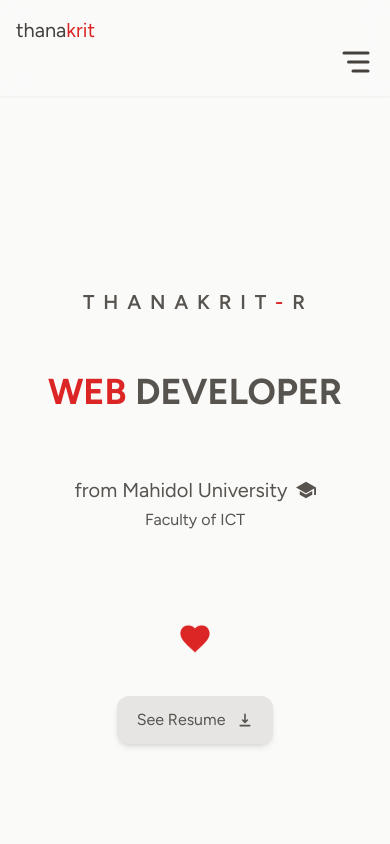
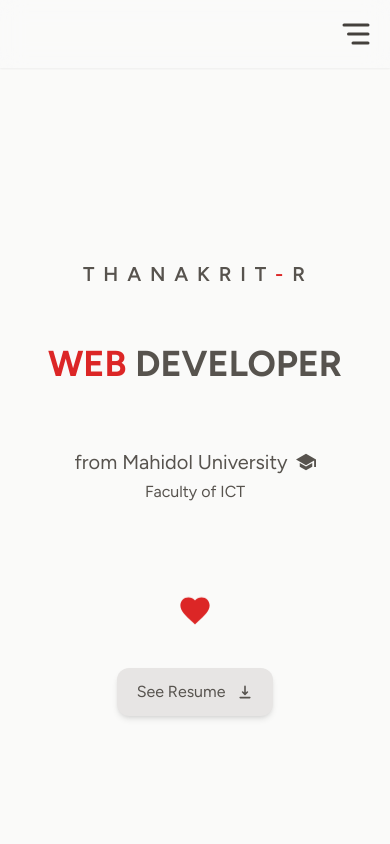
Before and after one commit to octovir/thanaport, a React (Vite) app: page / in a window 390 px wide. Shown: the top 844 px of the page. Built offline with nearby package versions, Linux system fonts and the light colour scheme.

Commit message:
update nav

```diff
--- a/src/components/Navbar.jsx
+++ b/src/components/Navbar.jsx
@@ -55,7 +55,7 @@ function Navbar(){
             className=" z-50 bg-stone-50 na sticky top-0 text-stone-700 bg-opacity-70 backdrop-blur-md lg:p-2 md:p-4 p-4 shadow-sm"
         >
             <div
-                className=" text-xl flex items-center justify-between mx-auto md:px-36 ">
+                className="hidden text-xl md:flex items-center justify-between mx-auto md:px-36 ">
                 <motion.button
                     variants={navcomVariants}
                     initial="hidden"
```
